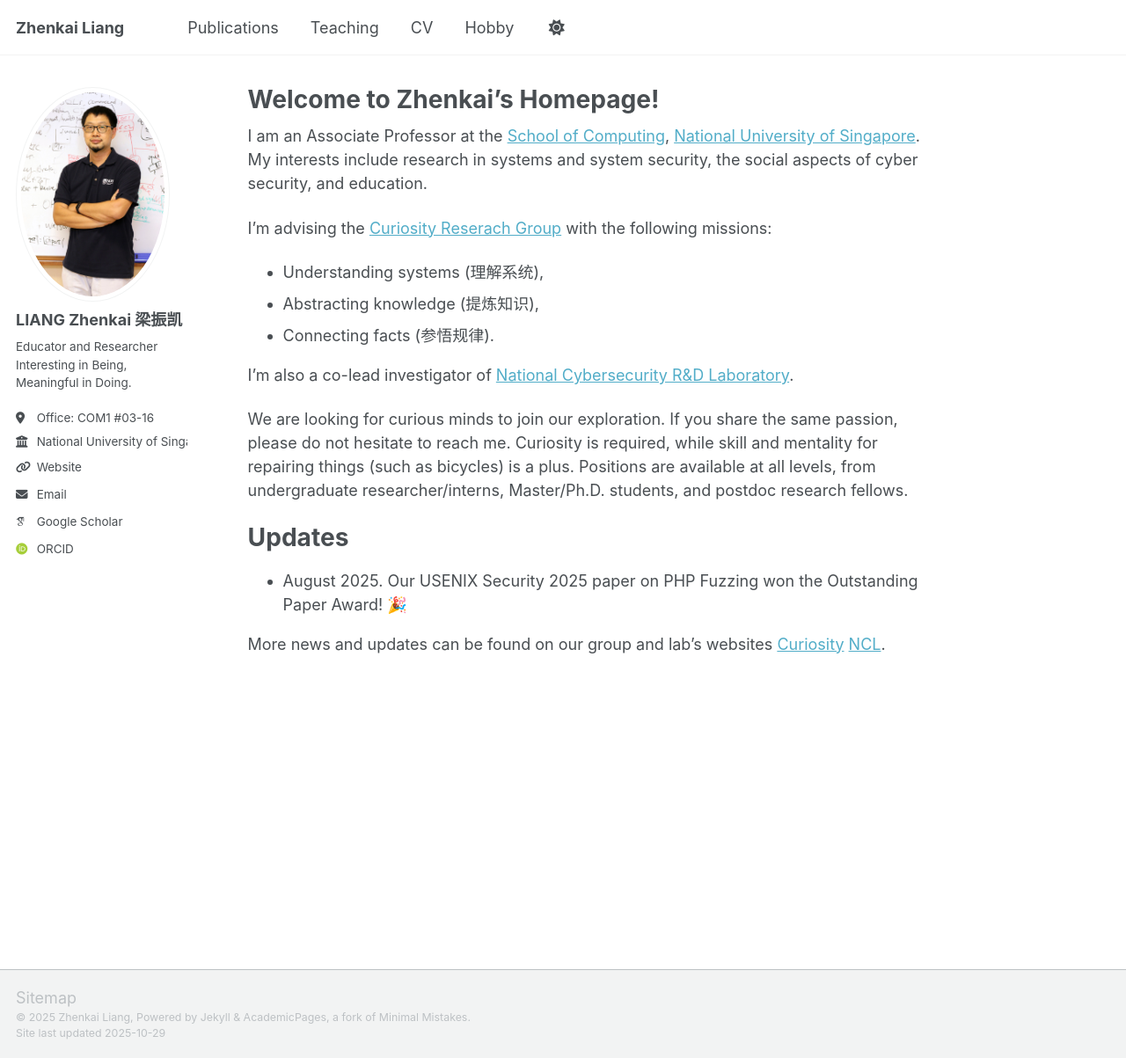
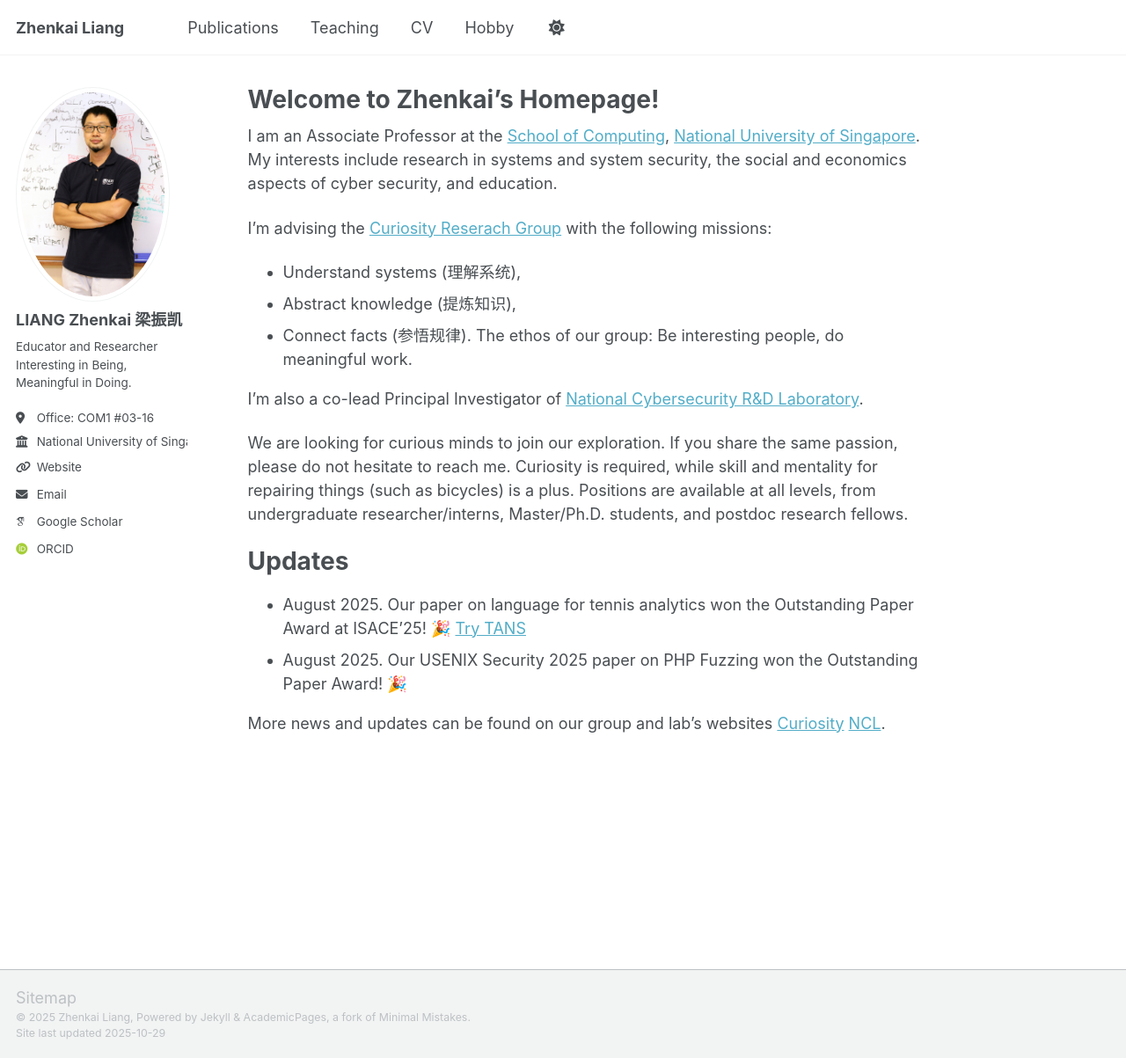
Before and after one commit to zhenkai-liang/zhenkai-liang.github.io, a Jekyll site: the page built from _pages/about.md, in a window 1280 px wide and 1203 px high. Shown: the whole window at 88% size. Built offline with Jekyll 4.4.1, drawn with Linux system fonts in a browser that asks for light colours; some web fonts are replaced; a script that is not in the unit is left out.

Commit message:
Update about.md

```diff
--- a/_pages/about.md
+++ b/_pages/about.md
@@ -7,20 +7,24 @@ redirect_from:
   - /about.html
 ---
 
-I am an Associate Professor at the [School of Computing](https://www.comp.nus.edu.sg/), [National University of Singapore](https://www.nus.edu.sg). My interests include research in systems and system security, the social aspects of cyber security, and education.
+I am an Associate Professor at the [School of Computing](https://www.comp.nus.edu.sg/), [National University of Singapore](https://www.nus.edu.sg). My interests include research in systems and system security, the social and economics aspects of cyber security, and education.
 
 I'm advising the [Curiosity Reserach Group](https://curiosity.comp.nus.edu.sg) with the following missions:
-* Understanding systems (理解系统),
-* Abstracting knowledge (提炼知识),
-* Connecting facts (参悟规律).
+* Understand systems (理解系统),
+* Abstract knowledge (提炼知识),
+* Connect facts (参悟规律).
+The ethos of our group: Be interesting people, do meaningful work.
 
-I'm also a co-lead investigator of [National Cybersecurity R&D Laboratory](https://ncl.sg).
+I'm also a co-lead Principal Investigator of [National Cybersecurity R&D Laboratory](https://ncl.sg).
 
 We are looking for curious minds to join our exploration. If you share the same passion, please do not hesitate to reach me. Curiosity is required, while skill and mentality for repairing things (such as bicycles) is a plus. Positions are available at all levels, from undergraduate researcher/interns, Master/Ph.D. students, and postdoc research fellows.
+
+
 
 Updates
 ======
 
+* August 2025. Our paper on language for tennis analytics won the Outstanding Paper Award at ISACE'25! 🎉 [Try TANS](https://tennis-ans.github.io)
 * August 2025. Our USENIX Security 2025 paper on PHP Fuzzing won the Outstanding Paper Award! 🎉
 
 More news and updates can be found on our group and lab's websites [Curiosity](https://curiosity.comp.nus.edu.sg/) [NCL](https://ncl.sg).
```
